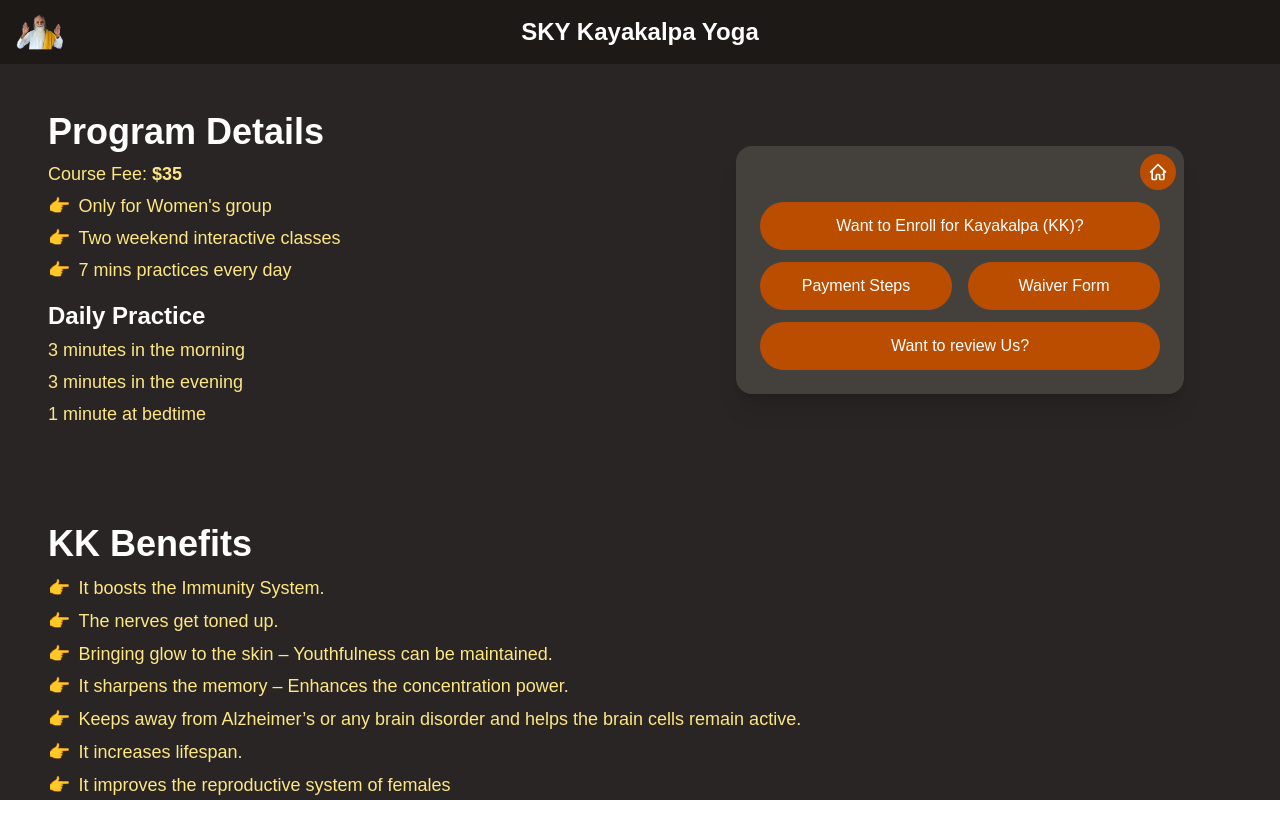
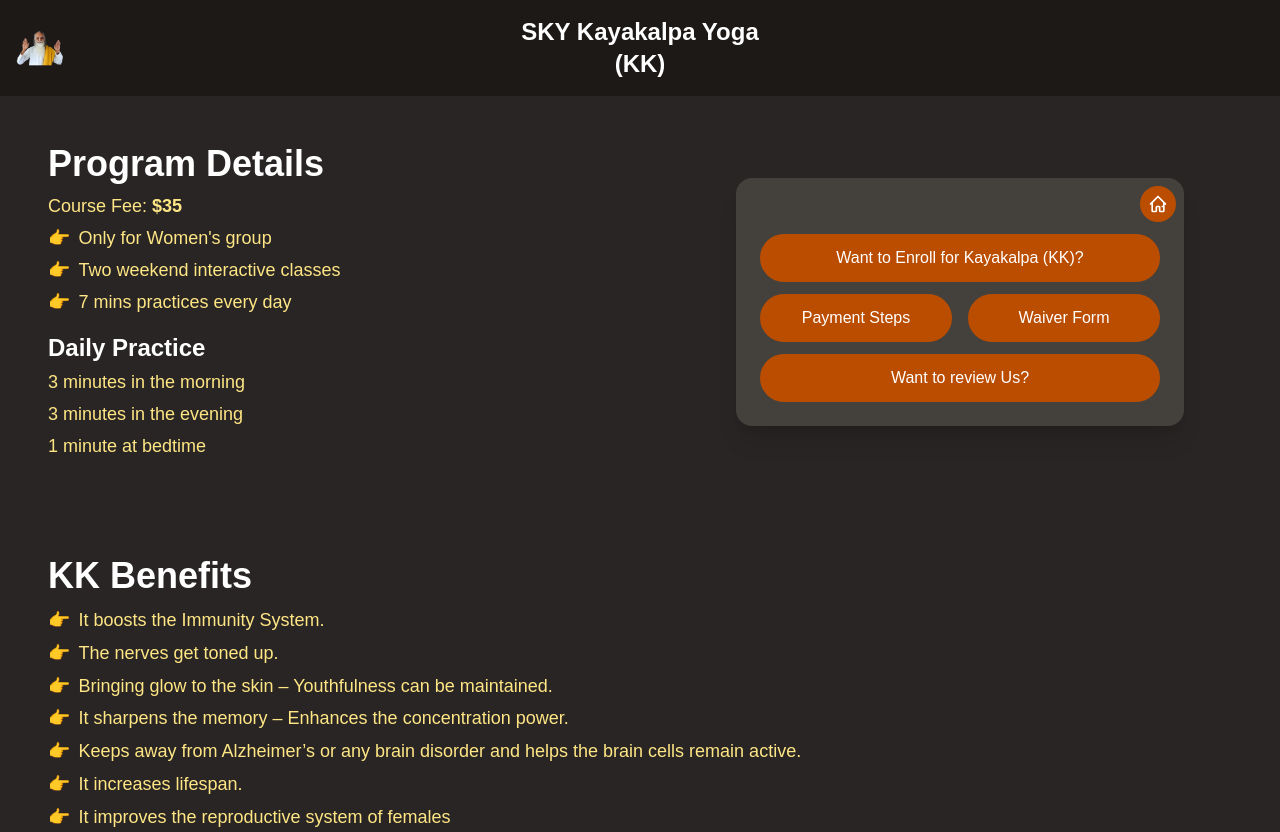
Before and after one commit to Itz-Viggy/Yoga-Registration, a Next.js app: page /kkhome in a window 1280 px wide. Before the commit the page ends 800 px from the top, so only its background shows below. Built offline with nearby package versions, Linux system fonts and the light colour scheme.

Commit message:
KK added to Title

```diff
--- a/src/app/kkhome/page.tsx
+++ b/src/app/kkhome/page.tsx
@@ -44,7 +44,8 @@ export default function HomePage() {
           />
         </div>
         <h1 className="text-2xl font-bold text-white text-center">
-          SKY Kayakalpa Yoga
+          SKY Kayakalpa Yoga <br />
+           (KK)
         </h1>
       </header>
 
```
